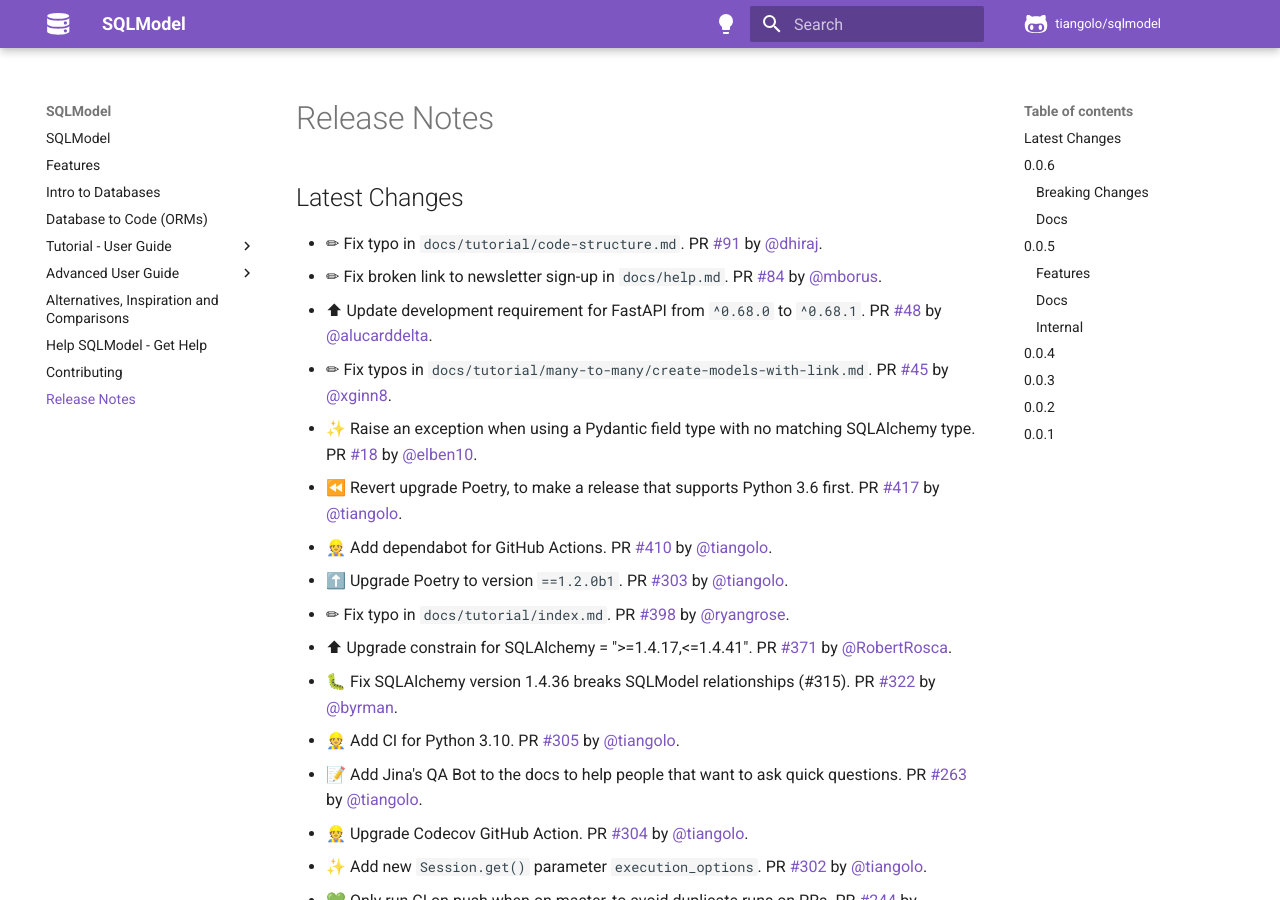
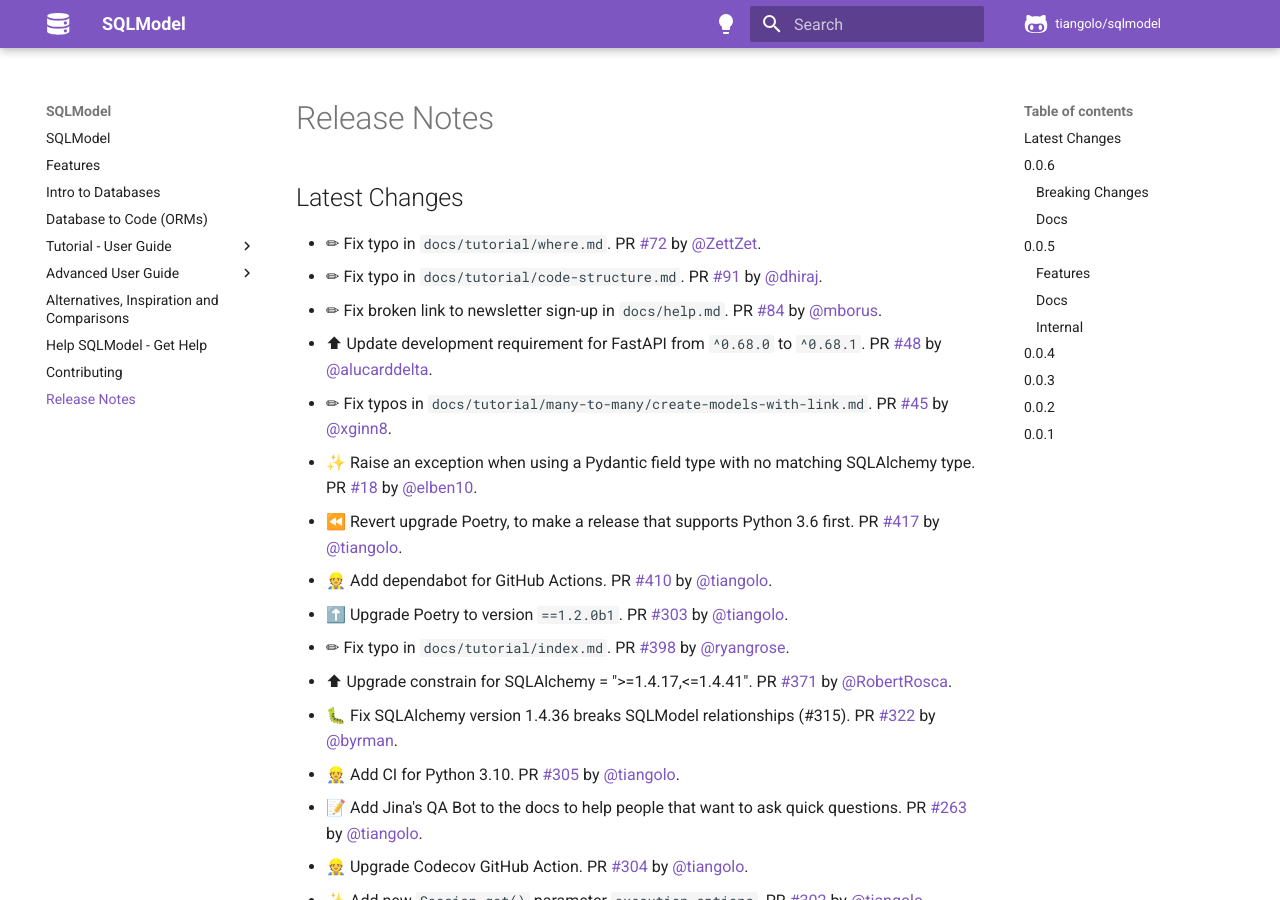
Before and after one commit to sztrakabalint/fastapi-sqlmodel, an MkDocs documentation site: the page built from docs/release-notes.md, in a window 1280 px wide and 900 px high. Built offline with MkDocs 1.6.1 and Material for MkDocs 9.7.7, drawn with Linux system fonts in a browser that asks for light colours; comment, search, counter and statistics services are not loaded.

Commit message:
📝 Update release notes

```diff
--- a/docs/release-notes.md
+++ b/docs/release-notes.md
@@ -2,6 +2,7 @@
 
 ## Latest Changes
 
+* ✏ Fix typo in `docs/tutorial/where.md`. PR [#72](https://github.com/tiangolo/sqlmodel/pull/72) by [@ZettZet](https://github.com/ZettZet).
 * ✏ Fix typo in `docs/tutorial/code-structure.md`. PR [#91](https://github.com/tiangolo/sqlmodel/pull/91) by [@dhiraj](https://github.com/dhiraj).
 * ✏ Fix broken link to newsletter sign-up in `docs/help.md`. PR [#84](https://github.com/tiangolo/sqlmodel/pull/84) by [@mborus](https://github.com/mborus).
 * ⬆ Update development requirement for FastAPI from `^0.68.0` to `^0.68.1`. PR [#48](https://github.com/tiangolo/sqlmodel/pull/48) by [@alucarddelta](https://github.com/alucarddelta).
```
